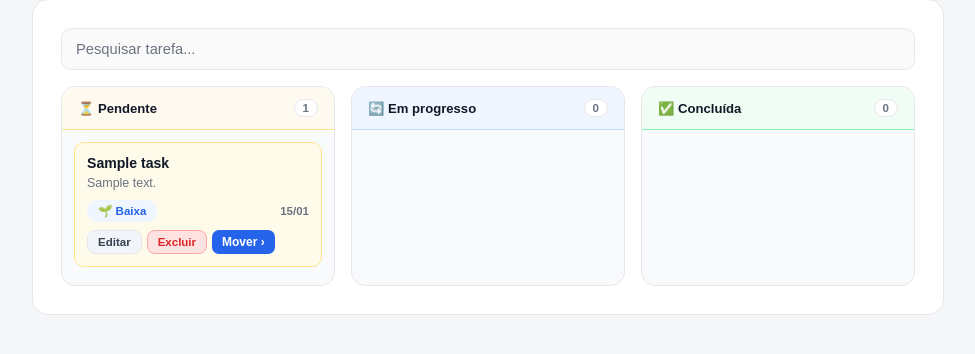
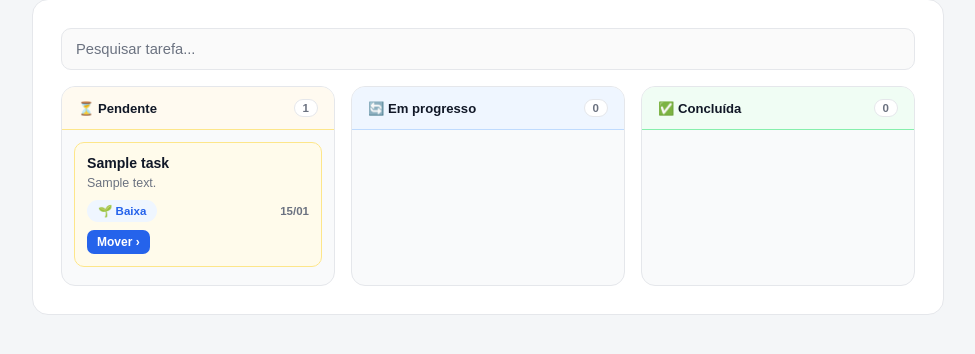
Before and after one commit to mateusmendess/taskflow-webapp, a Flask app: page /quadro in a window 1280 px wide. Shown: the part 177-531 px from the top of the page, without its empty margins (152-1127 px from the left). Run offline with Flask 3, Linux system fonts and the light colour scheme; a user stored in the database is signed in; tables that the repository leaves empty hold one stand-in row (values such as "Sample post").

Commit message:
feat: remover Editar e Excluir dos cards do quadro, exclusivo da lista

```diff
--- a/app/templates/dashboard.html
+++ b/app/templates/dashboard.html
@@ -272,8 +272,6 @@
                                         {% endif %}
                                     </div>
                                     <div class="kanban-card-actions">
-                                        <a href="{{ url_for('main.edit_task', task_id=task.id) }}" class="ta-btn ta-secondary" style="font-size:0.72rem; padding:4px 10px;">Editar</a>
-                                        <a href="{{ url_for('main.delete_task', task_id=task.id) }}" class="ta-btn ta-danger" style="font-size:0.72rem; padding:4px 10px;">Excluir</a>
                                         <button class="k-move-btn" onclick="toggleMoveMenu(this)">Mover ›</button>
                                     </div>
                                     <div class="k-move-menu">
@@ -322,8 +320,6 @@
                                         {% endif %}
                                     </div>
                                     <div class="kanban-card-actions">
-                                        <a href="{{ url_for('main.edit_task', task_id=task.id) }}" class="ta-btn ta-secondary" style="font-size:0.72rem; padding:4px 10px;">Editar</a>
-                                        <a href="{{ url_for('main.delete_task', task_id=task.id) }}" class="ta-btn ta-danger" style="font-size:0.72rem; padding:4px 10px;">Excluir</a>
                                         <button class="k-move-btn" onclick="toggleMoveMenu(this)">Mover ›</button>
                                     </div>
                                     <div class="k-move-menu">
@@ -372,8 +368,6 @@
                                         {% endif %}
                                     </div>
                                     <div class="kanban-card-actions">
-                                        <a href="{{ url_for('main.edit_task', task_id=task.id) }}" class="ta-btn ta-secondary" style="font-size:0.72rem; padding:4px 10px;">Editar</a>
-                                        <a href="{{ url_for('main.delete_task', task_id=task.id) }}" class="ta-btn ta-danger" style="font-size:0.72rem; padding:4px 10px;">Excluir</a>
                                         <button class="k-move-btn" onclick="toggleMoveMenu(this)">Mover ›</button>
                                     </div>
                                     <div class="k-move-menu">
--- a/app/templates/quadro.html
+++ b/app/templates/quadro.html
@@ -52,8 +52,6 @@
                                     {% if task.due_date %}<span class="kanban-card-date">{{ task.due_date.strftime("%d/%m") }}</span>{% endif %}
                                 </div>
                                 <div class="kanban-card-actions">
-                                    <a href="{{ url_for('main.edit_task', task_id=task.id) }}" class="ta-btn ta-secondary" style="font-size:0.72rem; padding:4px 10px;">Editar</a>
-                                    <a href="{{ url_for('main.delete_task', task_id=task.id) }}" class="ta-btn ta-danger" style="font-size:0.72rem; padding:4px 10px;">Excluir</a>
                                     <button class="k-move-btn" onclick="toggleMoveMenu(this)">Mover ›</button>
                                 </div>
                                 <div class="k-move-menu">
@@ -92,8 +90,6 @@
                                     {% if task.due_date %}<span class="kanban-card-date">{{ task.due_date.strftime("%d/%m") }}</span>{% endif %}
                                 </div>
                                 <div class="kanban-card-actions">
-                                    <a href="{{ url_for('main.edit_task', task_id=task.id) }}" class="ta-btn ta-secondary" style="font-size:0.72rem; padding:4px 10px;">Editar</a>
-                                    <a href="{{ url_for('main.delete_task', task_id=task.id) }}" class="ta-btn ta-danger" style="font-size:0.72rem; padding:4px 10px;">Excluir</a>
                                     <button class="k-move-btn" onclick="toggleMoveMenu(this)">Mover ›</button>
                                 </div>
                                 <div class="k-move-menu">
@@ -132,8 +128,6 @@
                                     {% if task.due_date %}<span class="kanban-card-date">{{ task.due_date.strftime("%d/%m") }}</span>{% endif %}
                                 </div>
                                 <div class="kanban-card-actions">
-                                    <a href="{{ url_for('main.edit_task', task_id=task.id) }}" class="ta-btn ta-secondary" style="font-size:0.72rem; padding:4px 10px;">Editar</a>
-                                    <a href="{{ url_for('main.delete_task', task_id=task.id) }}" class="ta-btn ta-danger" style="font-size:0.72rem; padding:4px 10px;">Excluir</a>
                                     <button class="k-move-btn" onclick="toggleMoveMenu(this)">Mover ›</button>
                                 </div>
                                 <div class="k-move-menu">
```
